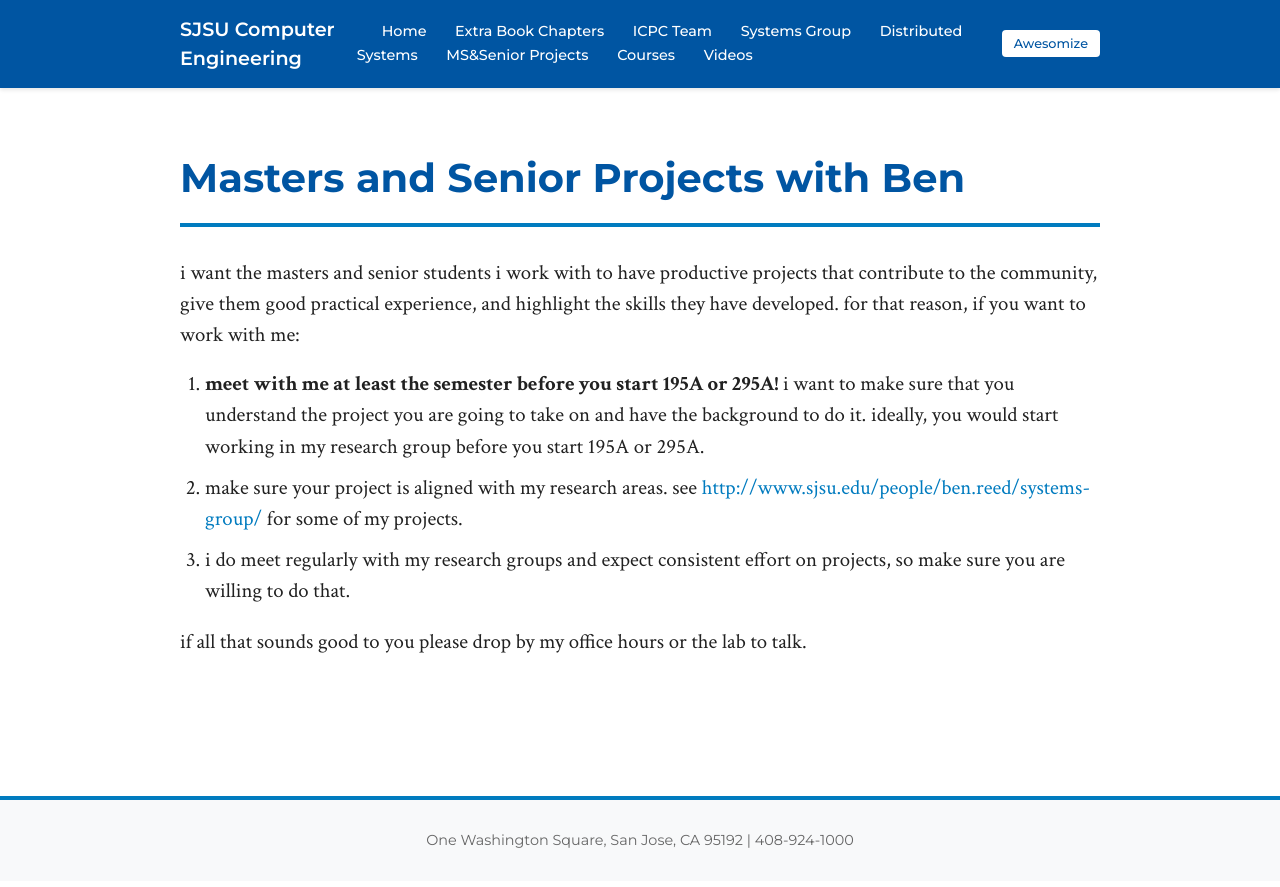
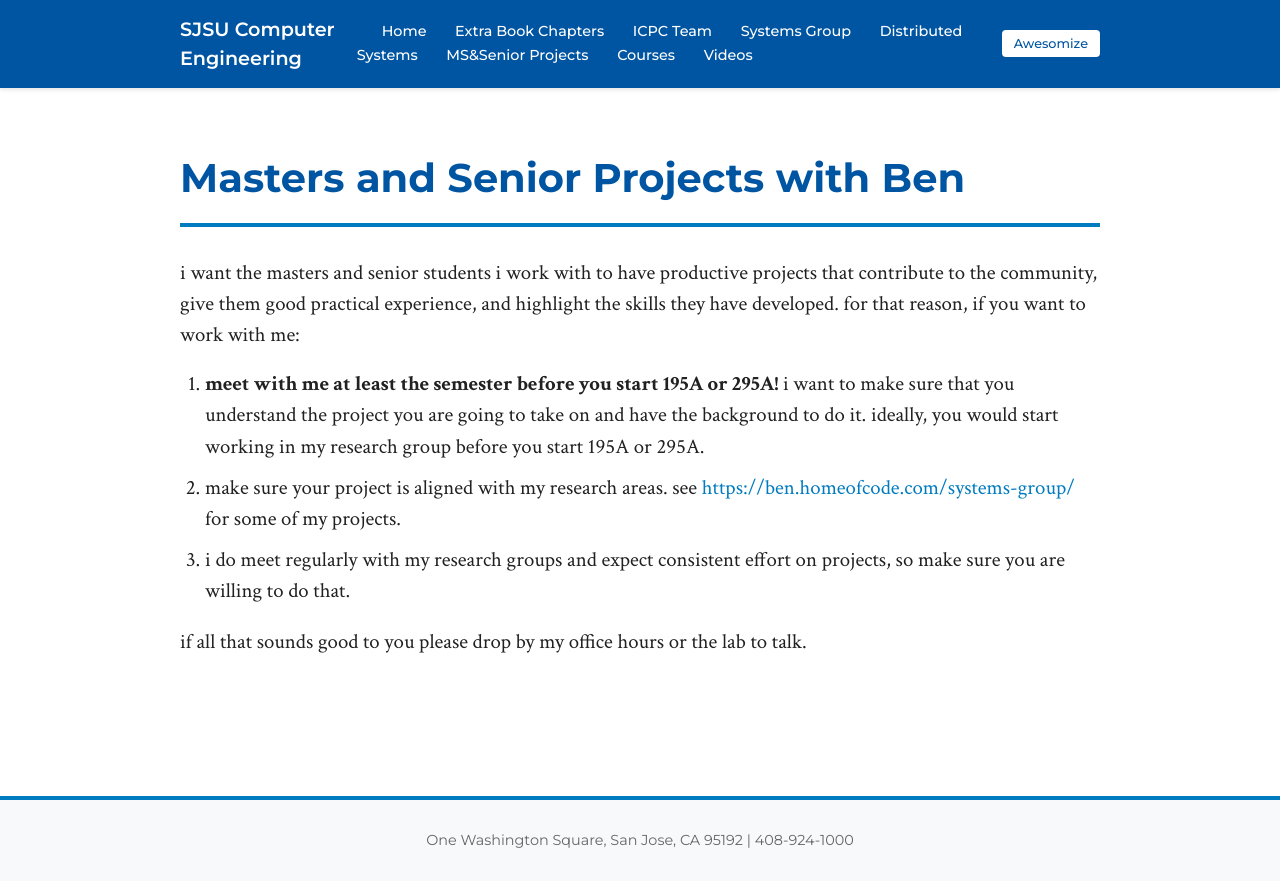
Before and after one commit to breed/benreed-sjsu, a Jekyll site: the page built from projects/index.md, in a window 1280 px wide. Shown: the top 887 px of the page. Built offline with Jekyll 4.4.1, drawn with Linux system fonts in a browser that asks for light colours; some of the changed lines change nothing that is shown.

Commit message:
fixed systems group link

```diff
--- a/projects/index.md
+++ b/projects/index.md
@@ -8,7 +8,7 @@ i want the masters and senior students i work with to have productive projects t
 for that reason, if you want to work with me:
 
 1. **meet with me at least the semester before you start 195A or 295A!** i want to make sure that you understand the project you are going to take on and have the background to do it. ideally, you would start working in my research group before you start 195A or 295A.
-2. make sure your project is aligned with my research areas. see [http://www.sjsu.edu/people/ben.reed/systems-group/](systems-group/) for some of my projects.
+2. make sure your project is aligned with my research areas. see [https://ben.homeofcode.com/systems-group/](/systems-group/) for some of my projects.
 3. i do meet regularly with my research groups and expect consistent effort on projects, so make sure you are willing to do that.
 
 if all that sounds good to you please drop by my office hours or the lab to talk.
```
